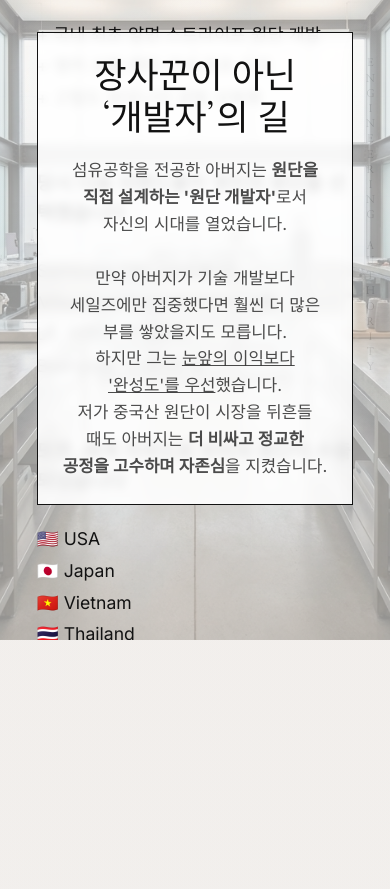
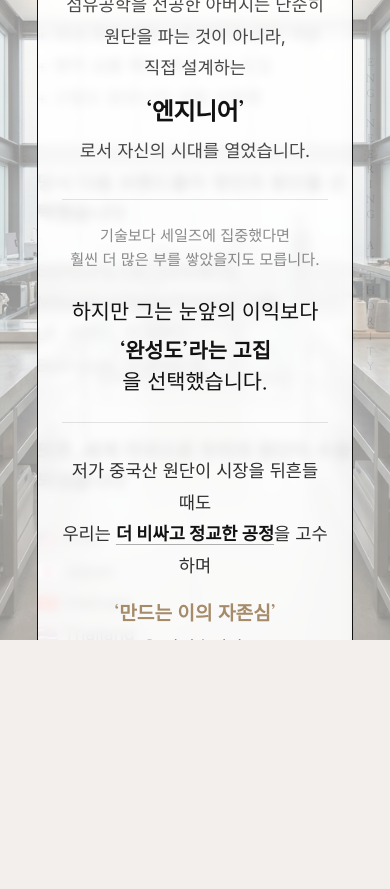
Before and after one commit to ss3172473-ctrl/YJ-Texlab, a website built with Vite: page index.html in a window 390 px wide. Shown: the part 6336-7225 px from the top of the page. Built offline with nearby package versions, Linux system fonts and the light colour scheme; a web font is replaced by a local one.

Commit message:
Redesign Chapter 3 with typographic storytelling: variable fonts and sizes

```diff
--- a/index.html
+++ b/index.html
@@ -149,13 +149,30 @@
                 <div class="ch4-slide-1">
                     <div class="slide-visibility-wrapper">
                         <div class="merchant-part-1">
-                            <h2 class="split-text reveal-up">장사꾼이 아닌 ‘개발자’의 길</h2>
-                            <div class="growth-story reveal-up">
-                                <p class="sub-copy">
-                                    섬유공학을 전공한 아버지는 <strong>원단을 직접 설계하는 '원단 개발자'</strong>로서 자신의 시대를 열었습니다.<br><br>
-                                    만약 아버지가 기술 개발보다 세일즈에만 집중했다면 훨씬 더 많은 부를 쌓았을지도 모릅니다. <br>
-                                    하지만 그는 <u>눈앞의 이익보다 '완성도'를 우선</u>했습니다. <br>
-                                    저가 중국산 원단이 시장을 뒤흔들 때도 아버지는 <strong>더 비싸고 정교한 공정을 고수하며 자존심</strong>을 지켰습니다.
+                            <h2 class="split-text reveal-up">장사꾼이 아닌, <br><span class="highlight-serif">‘원단 개발자’</span>의
+                                길</h2>
+
+                            <div class="growth-story-enhanced">
+                                <p class="story-opening reveal-up">
+                                    섬유공학을 전공한 아버지는 단순히 원단을 파는 것이 아니라,<br>
+                                    직접 설계하는 <span class="emphasize-title">‘엔지니어’</span>로서 자신의 시대를 열었습니다.
+                                </p>
+
+                                <div class="story-contrast reveal-up">
+                                    <p class="conflict-side">
+                                        기술보다 세일즈에 집중했다면<br>
+                                        훨씬 더 많은 부를 쌓았을지도 모릅니다.
+                                    </p>
+                                    <p class="resolution-side">
+                                        하지만 그는 눈앞의 이익보다<br>
+                                        <span class="emphasize-quote">‘완성도’라는 고집</span>을 선택했습니다.
+                                    </p>
+                                </div>
+
+                                <p class="story-climax reveal-up">
+                                    저가 중국산 원단이 시장을 뒤흔들 때도<br>
+                                    우리는 <span class="emphasize-bold">더 비싸고 정교한 공정</span>을 고수하며<br>
+                                    <span class="emphasize-final">‘만드는 이의 자존심’</span>을 지켰습니다.
                                 </p>
                             </div>
                         </div>
--- a/style.css
+++ b/style.css
@@ -1043,20 +1043,126 @@ body {
     /* Center align container content */
 }
 
-/* Specific adjustment for Chapter 3 Developer Path text to remove 'stuck to left' feel */
-.ch4-slide-1 .sub-copy {
-    text-align: center;
-    border-left: none;
-    padding-left: 0;
-    margin: 0 auto;
-    max-width: 800px;
-    /* Slightly wider for better balance */
-}
-
-.ch4-slide-1 .split-text {
-    text-align: center;
-    margin-left: auto;
-    margin-right: auto;
+/* --- Chapter 3 Typographic Redesign --- */
+.growth-story-enhanced {
+    display: flex;
+    flex-direction: column;
+    align-items: center;
+    gap: 3rem;
+    margin-top: 2rem;
+    color: var(--color-ink);
+}
+
+/* Highlight Serif in Title */
+.highlight-serif {
+    font-family: var(--font-serif);
+    font-weight: 700;
+    color: var(--color-ink);
+    /* Keep it dark/sharp */
+}
+
+/* Opening Paragraph */
+.story-opening {
+    font-family: var(--font-sans);
+    font-size: 1.1rem;
+    line-height: 1.8;
+    color: rgba(26, 26, 26, 0.8);
+    word-break: keep-all;
+}
+
+.emphasize-title {
+    font-family: var(--font-serif);
+    font-size: 1.8rem;
+    font-weight: 700;
+    color: var(--color-ink);
+    display: block;
+    margin-top: 0.5rem;
+    letter-spacing: -0.02em;
+}
+
+/* Contrast Section: Conflict vs Resolution */
+.story-contrast {
+    position: relative;
+    padding: 2rem 0;
+    width: 100%;
+    max-width: 600px;
+    border-top: 1px solid rgba(0, 0, 0, 0.1);
+    border-bottom: 1px solid rgba(0, 0, 0, 0.1);
+}
+
+.conflict-side {
+    font-family: var(--font-sans);
+    font-size: 0.95rem;
+    color: rgba(26, 26, 26, 0.5);
+    /* Faded for 'what if' */
+    margin-bottom: 1.5rem;
+    line-height: 1.6;
+}
+
+.resolution-side {
+    font-family: var(--font-serif);
+    font-size: 1.3rem;
+    line-height: 1.5;
+    color: var(--color-ink);
+    font-weight: 400;
+}
+
+.emphasize-quote {
+    font-weight: 800;
+    font-size: 1.5rem;
+    display: block;
+    margin-top: 0.5rem;
+}
+
+/* Climax Section */
+.story-climax {
+    font-family: var(--font-sans);
+    font-size: 1.1rem;
+    line-height: 1.8;
+    color: rgba(26, 26, 26, 0.9);
+}
+
+.emphasize-bold {
+    font-weight: 700;
+    color: var(--color-ink);
+    text-decoration: underline;
+    text-decoration-thickness: 1px;
+    text-underline-offset: 4px;
+    text-decoration-color: rgba(0, 0, 0, 0.3);
+}
+
+.emphasize-final {
+    display: block;
+    font-family: var(--font-serif);
+    font-size: 1.4rem;
+    font-weight: 700;
+    margin-top: 1rem;
+    color: var(--color-heritage-accent);
+    /* Special accent color */
+}
+
+/* Mobile Adjustments for Typographic Story */
+@media (max-width: 768px) {
+    .growth-story-enhanced {
+        gap: 2rem;
+    }
+
+    .emphasize-title {
+        font-size: 1.5rem;
+    }
+
+    .story-contrast {
+        padding: 1.5rem 0;
+        width: 100%;
+    }
+
+    .emphasize-quote {
+        font-size: 1.3rem;
+    }
+
+    .emphasize-final {
+        font-size: 1.2rem;
+    }
 }
 
 @media (max-width: 768px) {
```
